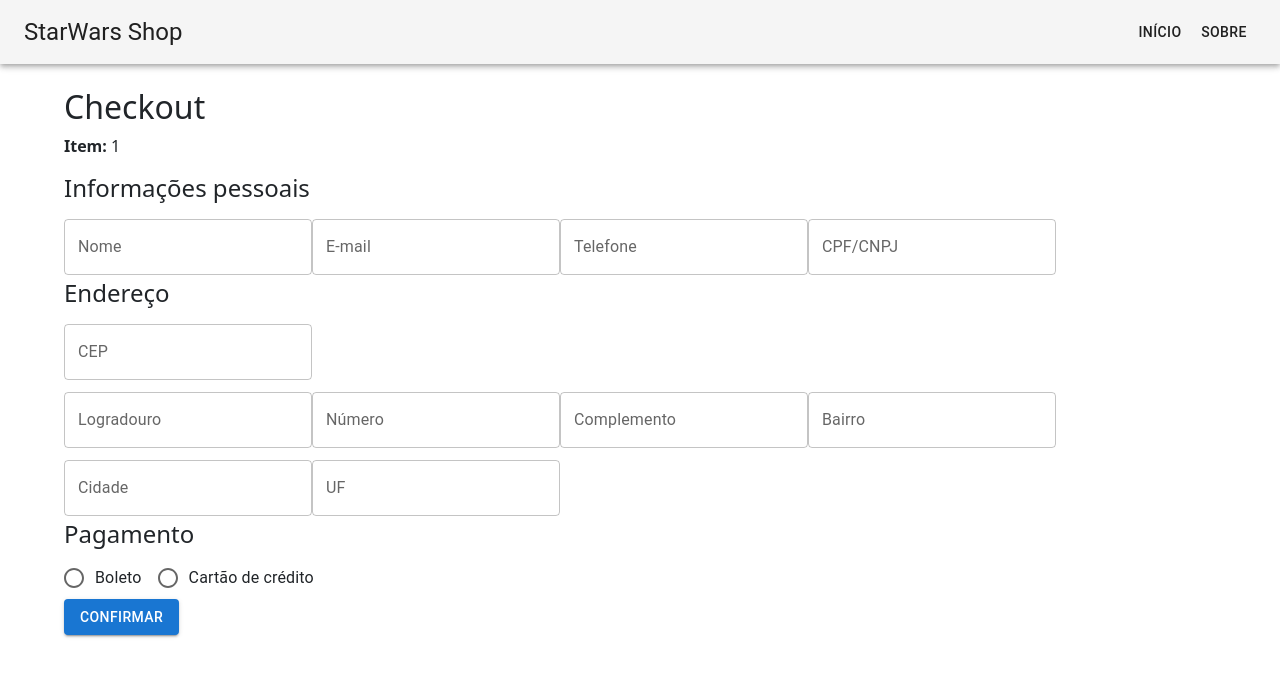
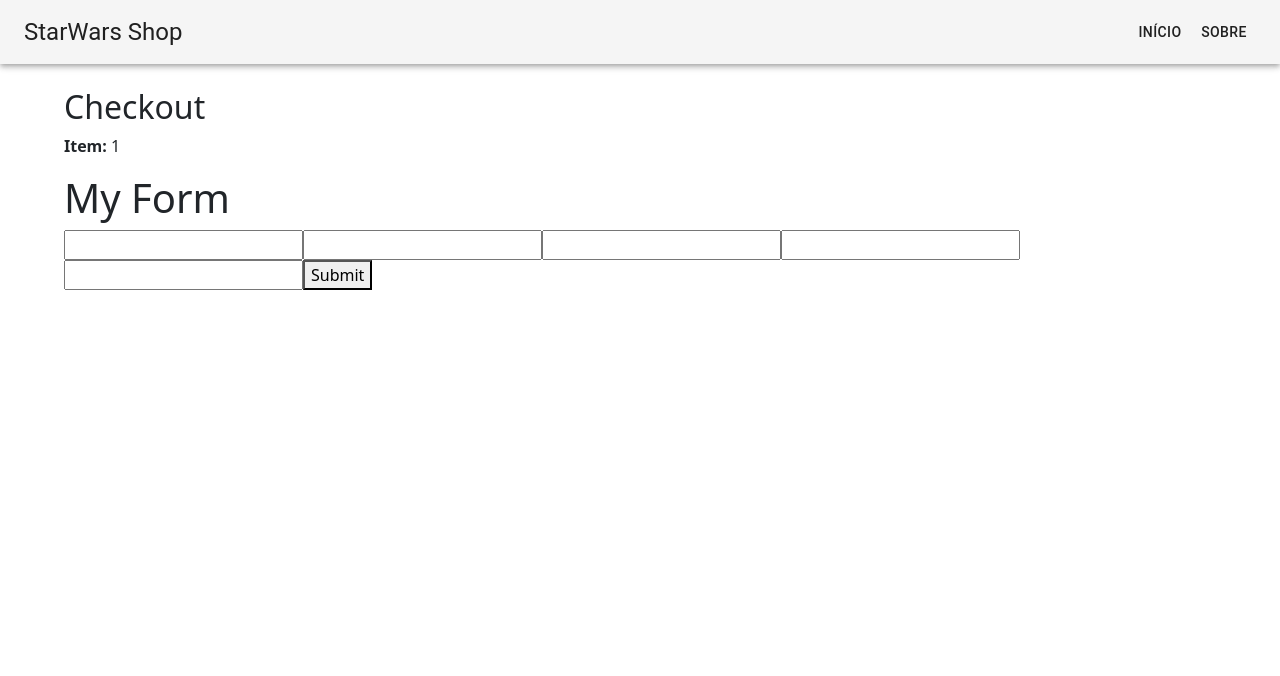
Before and after one commit to lauraghrk/starwars-shop, a React (Vite) app: page /checkout/1 in a window 1280 px wide. Shown: the top 676 px of the page. Built offline with nearby package versions, Linux system fonts and the light colour scheme.

Commit message:
use setFieldValue

```diff
--- a/src/Screens/Checkout.tsx
+++ b/src/Screens/Checkout.tsx
@@ -18,7 +18,7 @@ export default Checkout
 //Props veículo
 //estado metodo pagamento via mobx
 
-//Form endereço
+//Form endereço - setFieldValue
 //botão submit
 
 //tela sucesso/toast erro
--- a/src/components/CheckoutForm.tsx
+++ b/src/components/CheckoutForm.tsx
@@ -1,4 +1,4 @@
-import { useFormik } from 'formik'
+/*import { useFormik, useFormikContext } from 'formik'
 import Button from '@mui/material/Button/Button'
 import { Box, FormControlLabel, Radio, RadioGroup, TextField } from '@mui/material'
 import schema from '../schemas/schema'
@@ -37,11 +37,16 @@ function CheckoutForm() {
 
         if (cep?.length !== 8) return
 
+        let data
         fetch(`https://viacep.com.br/ws/${cep}/json/`)
         .then((res) => res.json())
-        .then((data) => {
-
-        })
+        .then((res) => {return data = res})
+        .then((data) =>
+            {setFieldValue('logradouro', data.logradouro)
+            setFieldValue('neighborhood', data.bairro)
+            setFieldValue('city', data.localidade)
+            setFieldValue('uf', data.uf)}
+        )
     }
 
     return (
@@ -95,7 +100,7 @@ function CheckoutForm() {
                     value={formik.values.cep}
                     onChange={formik.handleChange}
                     error={formik.touched.cep && Boolean(formik.errors.cep)}
-                    onBlur={onBlurCep}
+                    onBlur={(ev: React.FocusEvent<HTMLInputElement>) => onBlurCep(ev)}
                 /> <br />
                 <TextField
                     margin='dense'
@@ -181,4 +186,56 @@ function CheckoutForm() {
     )
 }
 
+export default CheckoutForm*/
+
+import { Field, Formik, FormikErrors } from 'formik';
+
+const CheckoutForm = () => {
+    function onBlurCep(ev: React.FocusEvent<HTMLInputElement>, setFieldValue: (field: string, value: any, shouldValidate?: boolean | undefined) => Promise<void | FormikErrors<{
+        cep: string;
+    }>>) {
+        const value = ev.target.value
+        const cep = value?.replace(/[^0-9]/, '')
+
+        if (cep?.length !== 8) return
+
+        fetch(`https://viacep.com.br/ws/${cep}/json/`)
+            .then((res) => res.json())
+            .then((data) => {
+                setFieldValue('logradouro', data.logradouro)
+                setFieldValue('neighborhood', data.bairro)
+                setFieldValue('city', data.localidade)
+                setFieldValue('uf', data.uf)
+            })
+    }
+
+    return (
+        <div>
+            <h1>My Form</h1>
+            <Formik
+                initialValues={{ cep: '' }}
+                onSubmit={(values, actions) => {
+                    setTimeout(() => {
+                        alert(JSON.stringify(values, null, 2));
+                        actions.setSubmitting(false);
+                    }, 1000);
+                }}
+            >
+                {props => (
+                    <form onSubmit={props.handleSubmit}>
+                        <Field name="cep" type="text" onBlur={(ev: React.FocusEvent<HTMLInputElement>) => onBlurCep(ev, props.setFieldValue)}/>
+
+                        <Field name="logradouro" type="text" />
+                        <Field name="neighborhood" type="text" />
+                        <Field name="city" type="text" />
+                        <Field name="uf" type="text" />
+
+                        <button type="submit">Submit</button>
+                    </form>
+                )}
+            </Formik>
+        </div>
+    )
+}
+
 export default CheckoutForm
```
